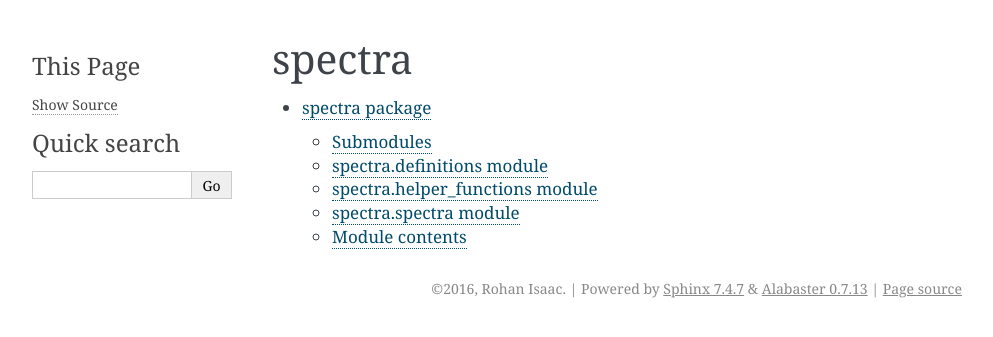
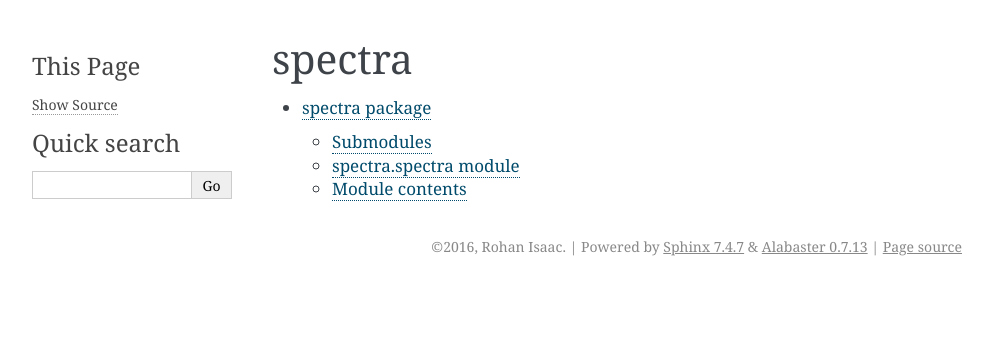
Before and after one commit to rohanisaac/spectra, a Sphinx documentation site: the page built from docs/source/modules.rst, in a window 1280 px wide. Shown: the top 337 px of the page, without its empty margins (148-1141 px from the left). Built offline with Sphinx 7.4.7, drawn with Linux system fonts in a browser that asks for light colours.

Commit message:
Updated docs a litte

```diff
--- a/docs/source/spectra.rst
+++ b/docs/source/spectra.rst
@@ -3,22 +3,6 @@ spectra package
 
 Submodules
 ----------
-
-spectra.definitions module
---------------------------
-
-.. automodule:: spectra.definitions
-    :members:
-    :undoc-members:
-    :show-inheritance:
-
-spectra.helper_functions module
--------------------------------
-
-.. automodule:: spectra.helper_functions
-    :members:
-    :undoc-members:
-    :show-inheritance:
 
 spectra.spectra module
 ----------------------
```
